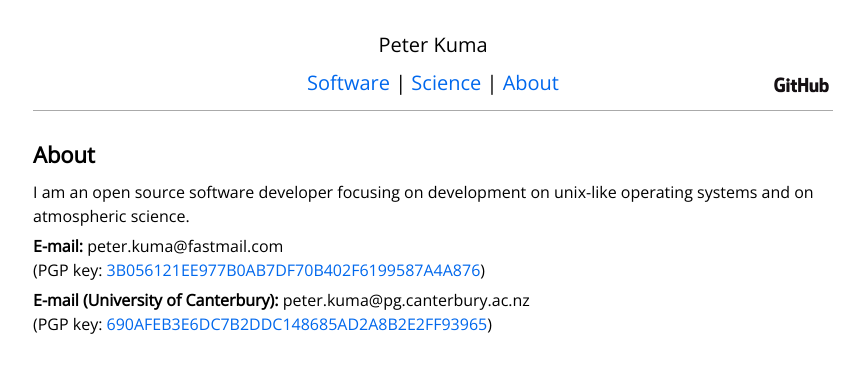
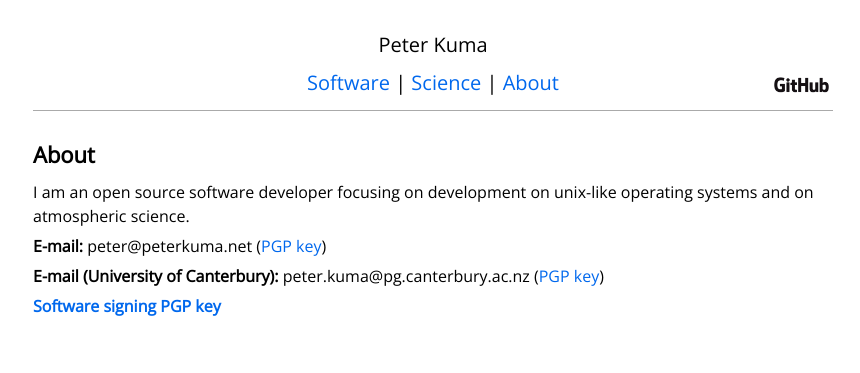
Before and after one commit to peterkuma/peterkuma.net, a Jekyll site: the page built from about/index.md, in a window 1280 px wide. Shown: the top 373 px of the page, without its empty margins (207-1067 px from the left). Built offline with Jekyll 4.4.1, drawn with Linux system fonts in a browser that asks for light colours.

Commit message:
Update about page and pgp keys

```diff
--- a/about/index.md
+++ b/about/index.md
@@ -7,8 +7,8 @@ layout: default
 
 I am an open source software developer focusing on development on unix-like operating systems and on atmospheric science.
 
-**E-mail:** peter.kuma<span>&#0064;</span>fastmail.com<br />
-(PGP key: [3B056121EE977B0AB7DF70B402F6199587A4A876](/pgp/fastmail.asc))
+**E-mail:** peter<span>&#0064;</span>peterkuma.net ([PGP key](/pgp/peterkuma.asc))
 
-**E-mail (University of Canterbury):** peter.kuma<span>&#0064;</span>pg.canterbury.ac.nz<br />
-(PGP key: [690AFEB3E6DC7B2DDC148685AD2A8B2E2FF93965](/pgp/canterbury.asc))
+**E-mail (University of Canterbury):** peter.kuma<span>&#0064;</span>pg.canterbury.ac.nz ([PGP key](/pgp/canterbury.asc))
+
+**[Software signing PGP key](/pgp/fastmail.asc)**
```
Also changed, not shown: 3 other files.
